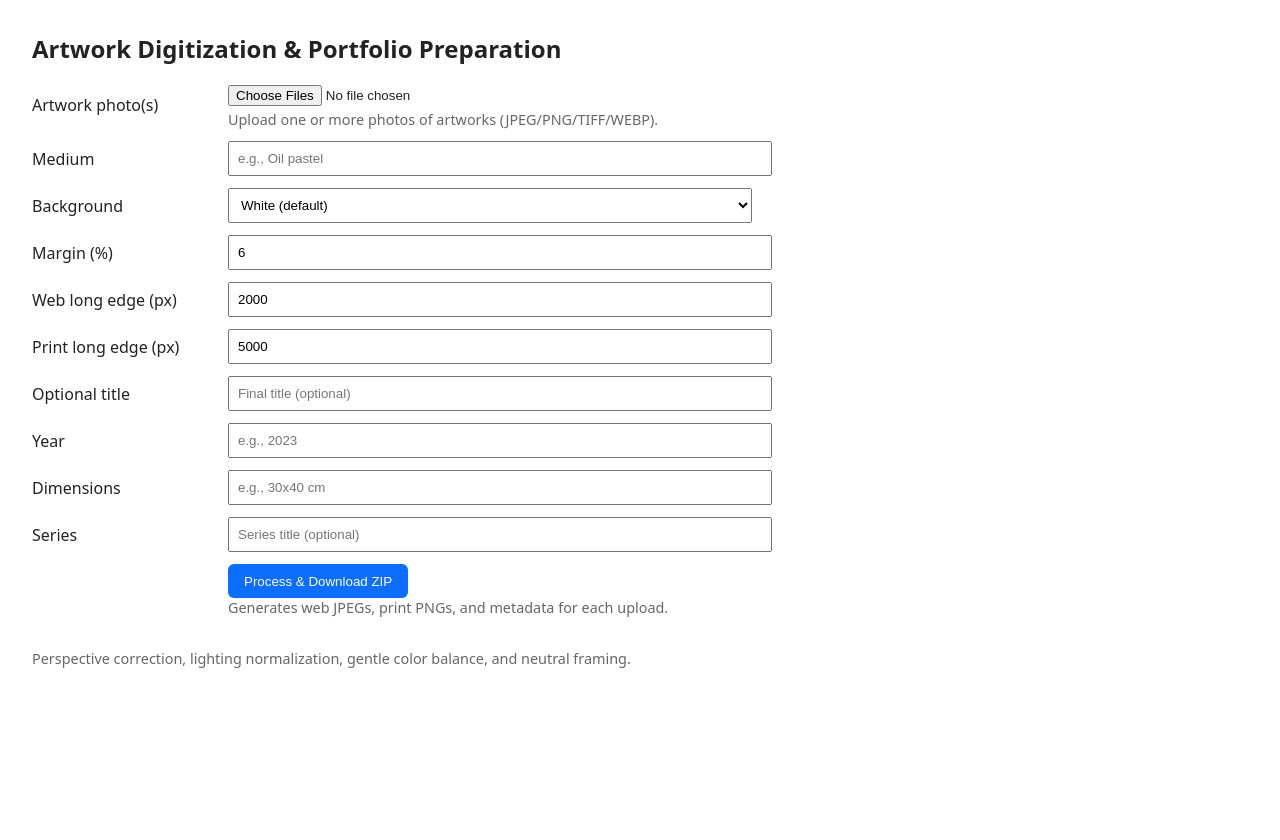
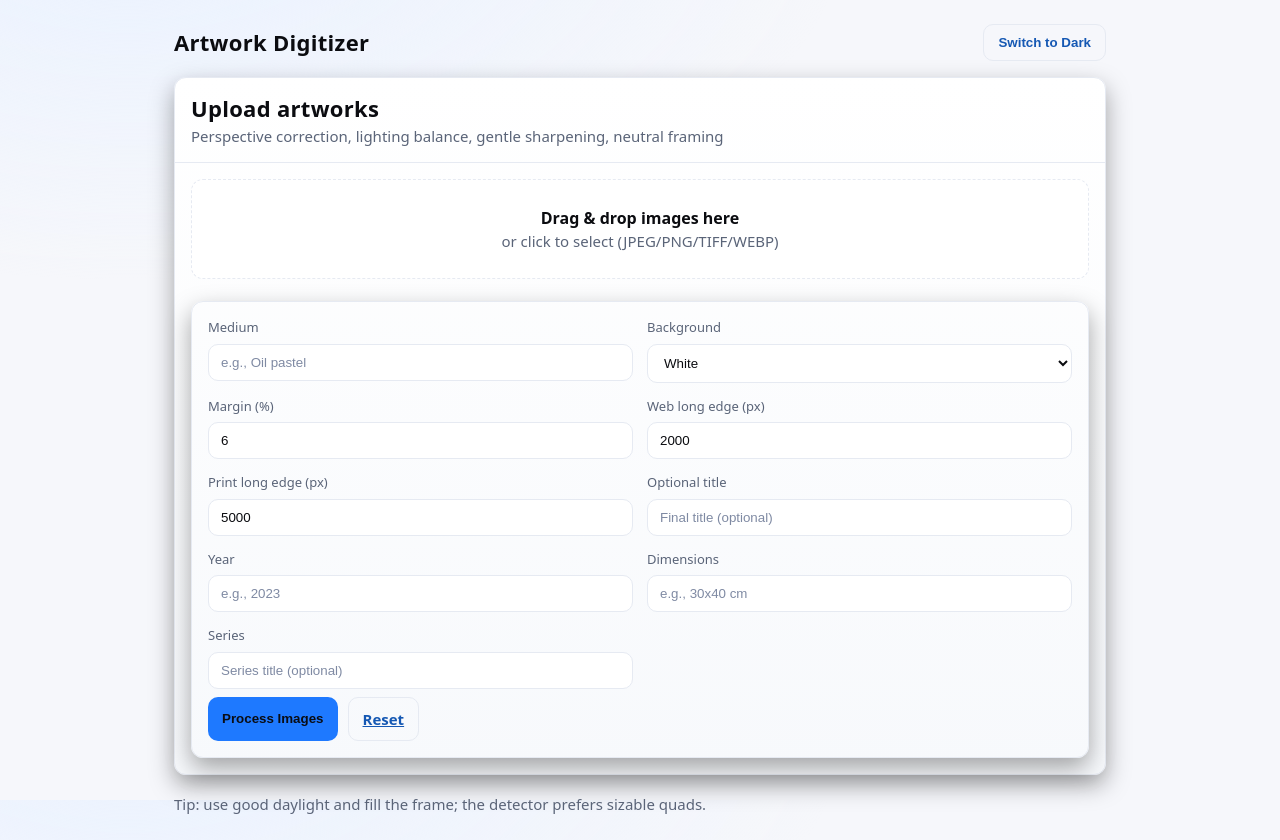
Before and after one commit to locke14/art_digitizer, a FastAPI app: page / in a window 1280 px wide. Before the commit the page ends 668 px from the top, so only its background shows below. Run offline with FastAPI, Linux system fonts and the light colour scheme.

Commit message:
Enhance WEB UI

```diff
--- a/web/app.py
+++ b/web/app.py
@@ -24,6 +24,7 @@ templates = Jinja2Templates(directory=str(BASE_DIR / "templates"))
 
 app = FastAPI(title="Artwork Digitizer", version="1.0.0")
 app.mount("/files", StaticFiles(directory=str(DATA_DIR)), name="files")
+app.mount("/static", StaticFiles(directory=str(BASE_DIR / "static")), name="static")
 
 
 @app.get("/", response_class=HTMLResponse)
@@ -133,6 +134,7 @@ async def result(request: Request, run_id: str):
             {
                 "title": entry.get("metadata", {}).get("title", "Untitled"),
                 "medium": entry.get("metadata", {}).get("medium", ""),
+                "tags": entry.get("metadata", {}).get("tags", []),
                 "web_url": f"/files/{run_id}/{web_rel.as_posix()}",
                 "print_url": f"/files/{run_id}/{prn_rel.as_posix()}",
                 "meta_url": f"/files/{run_id}/{meta_rel.as_posix()}",
--- /dev/null
+++ b/web/static/app.js
@@ -0,0 +1,75 @@
+(() => {
+  const $ = (sel, ctx=document) => ctx.querySelector(sel);
+  const $$ = (sel, ctx=document) => Array.from(ctx.querySelectorAll(sel));
+
+  const form = $('#form');
+  const input = $('#file-input');
+  const dz = $('.dropzone');
+  const preview = $('.preview-grid');
+  const submit = $('#submit');
+  const themeBtn = $('#theme-toggle');
+
+  // Drag and drop
+  ['dragenter','dragover'].forEach(ev => dz.addEventListener(ev, e => { e.preventDefault(); dz.classList.add('drag'); }));
+  ;['dragleave','drop'].forEach(ev => dz.addEventListener(ev, e => { e.preventDefault(); dz.classList.remove('drag'); }));
+  dz.addEventListener('drop', e => {
+    const files = Array.from(e.dataTransfer.files || []);
+    if (files.length) {
+      // Append files to input via DataTransfer
+      const dt = new DataTransfer();
+      Array.from(input.files || []).forEach(f => dt.items.add(f));
+      files.forEach(f => dt.items.add(f));
+      input.files = dt.files;
+      renderPreview();
+    }
+  });
+  dz.addEventListener('click', () => input?.click());
+  input?.addEventListener('change', renderPreview);
+
+  function renderPreview() {
+    if (!preview) return;
+    preview.innerHTML = '';
+    const files = Array.from(input.files || []);
+    files.slice(0, 24).forEach(f => {
+      if (!f.type.startsWith('image/')) return;
+      const div = document.createElement('div');
+      div.className = 'thumb';
+      const img = document.createElement('img');
+      const cap = document.createElement('div');
+      cap.className = 'cap';
+      cap.textContent = f.name;
+      div.appendChild(img);
+      div.appendChild(cap);
+      preview.appendChild(div);
+      const reader = new FileReader();
+      reader.onload = e => img.src = e.target.result;
+      reader.readAsDataURL(f);
+    });
+  }
+
+  // Submit UX
+  form?.addEventListener('submit', () => {
+    submit.disabled = true;
+    submit.innerHTML = '<span class="spinner"></span> Processing...';
+  });
+
+  // Theme persistence + toggle
+  const prefersLight = window.matchMedia && window.matchMedia('(prefers-color-scheme: light)').matches;
+  const savedTheme = localStorage.getItem('theme');
+  const initial = savedTheme || (prefersLight ? 'light' : 'dark');
+  document.documentElement.setAttribute('data-theme', initial);
+  updateThemeButton(initial);
+
+  themeBtn?.addEventListener('click', () => {
+    const cur = document.documentElement.getAttribute('data-theme') || 'dark';
+    const next = cur === 'dark' ? 'light' : 'dark';
+    document.documentElement.setAttribute('data-theme', next);
+    localStorage.setItem('theme', next);
+    updateThemeButton(next);
+  });
+
+  function updateThemeButton(theme) {
+    if (!themeBtn) return;
+    themeBtn.textContent = theme === 'dark' ? 'Switch to Light' : 'Switch to Dark';
+  }
+})();
--- /dev/null
+++ b/web/static/styles.css
@@ -0,0 +1,118 @@
+:root {
+  /* Default to dark variables; light overrides below */
+  --bg: #0b0c10;
+  --panel: #111318;
+  --panel-2: #151821;
+  --surface: #0f121a; /* inputs, dropzones */
+  --surface-2: #0d1017; /* subtle surfaces */
+  --text: #eef2ff;
+  --muted: #a7b0c3;
+  --accent: #70b8ff;
+  --accent-2: #9dd6ff;
+  --ok: #2ecc71;
+  --warn: #f39c12;
+  --danger: #ff5c5c;
+  --border: #232634;
+  color-scheme: dark;
+}
+
+[data-theme="dark"] {
+  /* Explicit dark theme (same as defaults) */
+  --bg: #0b0c10;
+  --panel: #111318;
+  --panel-2: #151821;
+  --surface: #0f121a;
+  --surface-2: #0d1017;
+  --text: #eef2ff;
+  --muted: #a7b0c3;
+  --accent: #70b8ff;
+  --accent-2: #9dd6ff;
+  --ok: #2ecc71;
+  --warn: #f39c12;
+  --danger: #ff5c5c;
+  --border: #232634;
+  color-scheme: dark;
+}
+
+[data-theme="light"] {
+  --bg: #f6f7fb;
+  --panel: #ffffff;
+  --panel-2: #f7f9fc;
+  --surface: #ffffff;
+  --surface-2: #f7f9fc;
+  --text: #0b0c10;
+  --muted: #5a6478;
+  --accent: #1e79ff;
+  --accent-2: #1558b3;
+  --ok: #219653;
+  --warn: #a56700;
+  --danger: #d12f2f;
+  --border: #e6eaf2;
+  color-scheme: light;
+}
+
+* { box-sizing: border-box; }
+html, body { height: 100%; }
+body {
+  margin: 0; padding: 0;
+  font: 15px/1.5 system-ui, -apple-system, Segoe UI, Roboto, Inter, sans-serif;
+  color: var(--text); background: radial-gradient(1200px 600px at 10% -10%, #172033 0, transparent 60%), var(--bg);
+}
+
+[data-theme="light"] body {
+  background: radial-gradient(1200px 600px at 10% -10%, #eaf2ff 0, transparent 60%), var(--bg);
+}
+
+.container { max-width: 980px; margin: 0 auto; padding: 24px; }
+.header { display: flex; align-items: center; justify-content: space-between; margin-bottom: 16px; }
+.title { font-size: 22px; font-weight: 700; letter-spacing: 0.3px; }
+.subtle { color: var(--muted); }
+
+.panel { background: linear-gradient(180deg, var(--panel), var(--panel-2)); border: 1px solid var(--border); border-radius: 12px; box-shadow: 0 10px 24px rgba(0,0,0,0.35), 0 1px 0 rgba(255,255,255,0.03) inset; }
+.panel .body { padding: 16px; }
+.panel .head { padding: 14px 16px; border-bottom: 1px solid var(--border); display: flex; justify-content: space-between; align-items: center; }
+
+.controls { display: grid; grid-template-columns: 1fr 1fr; gap: 14px; }
+.controls .field { display: flex; flex-direction: column; gap: 6px; }
+.controls .field label { color: var(--muted); font-size: 13px; }
+input[type="text"], input[type="number"], select {
+  background: var(--surface); color: var(--text); border: 1px solid var(--border);
+  padding: 10px 12px; border-radius: 10px; outline: none;
+}
+input::placeholder { color: #7f8aa3; }
+
+.actions { display: flex; gap: 10px; margin-top: 8px; }
+.btn { background: var(--accent); color: #0a0d14; border: 0; padding: 10px 14px; font-weight: 700; border-radius: 10px; cursor: pointer; }
+.btn.secondary { background: transparent; color: var(--accent-2); border: 1px solid var(--border); }
+.btn:disabled { opacity: 0.6; cursor: not-allowed; }
+
+.dropzone {
+  display: grid; place-items: center; text-align: center; gap: 8px; padding: 26px; border: 1px dashed var(--border); border-radius: 12px; background: var(--surface);
+}
+.dropzone.drag { border-color: var(--accent); box-shadow: 0 0 0 1px var(--accent) inset; }
+.dropzone .hint { color: var(--muted); }
+
+.preview-grid { display: grid; grid-template-columns: repeat(auto-fill, minmax(120px, 1fr)); gap: 10px; margin-top: 12px; }
+.thumb { border: 1px solid var(--border); background: var(--surface-2); border-radius: 10px; overflow: hidden; }
+.thumb img { display: block; width: 100%; height: 100px; object-fit: cover; }
+.thumb .cap { padding: 6px 8px; font-size: 12px; color: var(--muted); }
+
+.topbar { display: flex; align-items: center; gap: 8px; margin-bottom: 16px; }
+.link-btn { text-decoration: none; color: #0a0d14; background: var(--accent); padding: 8px 12px; border-radius: 10px; font-weight: 700; }
+.ghost { color: var(--accent-2); background: transparent; border: 1px solid var(--border); }
+
+.gallery { display: grid; grid-template-columns: repeat(auto-fill, minmax(260px, 1fr)); gap: 14px; }
+.card { background: linear-gradient(180deg, var(--panel), var(--panel-2)); border: 1px solid var(--border); border-radius: 12px; overflow: hidden; }
+.card .thumb { border: 0; background: var(--surface); }
+.card .thumb img { width: 100%; height: 200px; object-fit: cover; }
+.card .body { padding: 12px; }
+.meta { color: var(--muted); font-size: 13px; margin: 4px 0 8px; }
+.chips { display: flex; flex-wrap: wrap; gap: 6px; }
+.chip { background: var(--surface); border: 1px solid var(--border); color: var(--muted); padding: 4px 8px; border-radius: 999px; font-size: 12px; }
+
+.spinner { width: 18px; height: 18px; border: 2px solid #98c8ff; border-top-color: transparent; border-radius: 50%; display: inline-block; animation: spin 0.9s linear infinite; }
+@keyframes spin { to { transform: rotate(360deg); } }
+
+@media (max-width: 720px) {
+  .controls { grid-template-columns: 1fr; }
+}
--- a/web/templates/index.html
+++ b/web/templates/index.html
@@ -4,113 +4,96 @@
     <meta charset="utf-8" />
     <meta name="viewport" content="width=device-width, initial-scale=1" />
     <title>Artwork Digitizer</title>
-    <style>
-      body { font-family: system-ui, -apple-system, Segoe UI, Roboto, sans-serif; margin: 2rem; color: #222; }
-      h1 { font-size: 1.5rem; margin-bottom: 1rem; }
-      form { max-width: 720px; }
-      .row { display: flex; gap: 1rem; margin-bottom: 0.75rem; }
-      .row > label { width: 180px; display: flex; align-items: center; }
-      .row > div { flex: 1; }
-      input[type="text"], input[type="number"], select { width: 100%; padding: 0.5rem; }
-      input[type="file"] { padding: 0.25rem 0; }
-      button { background: #0d6efd; color: white; border: none; padding: 0.6rem 1rem; border-radius: 6px; cursor: pointer; }
-      button:disabled { background: #94b7ff; cursor: not-allowed; }
-      .hint { color: #666; font-size: 0.9rem; }
-      footer { margin-top: 2rem; color: #666; font-size: 0.9rem; }
-    </style>
+    <link rel="stylesheet" href="/static/styles.css" />
   </head>
   <body>
-    <h1>Artwork Digitization & Portfolio Preparation</h1>
-    <form id="form" method="post" action="/process" enctype="multipart/form-data">
-      <div class="row">
-        <label>Artwork photo(s)</label>
+    <div class="container">
+      <div class="header">
+        <div class="title">Artwork Digitizer</div>
         <div>
-          <input type="file" name="files" multiple accept="image/*" required />
-          <div class="hint">Upload one or more photos of artworks (JPEG/PNG/TIFF/WEBP).</div>
+          <button id="theme-toggle" class="btn secondary" type="button">Toggle Theme</button>
         </div>
       </div>
 
-      <div class="row">
+      <div class="panel">
+        <div class="head">
+          <div>
+            <div class="title">Upload artworks</div>
+            <div class="subtle">Perspective correction, lighting balance, gentle sharpening, neutral framing</div>
+          </div>
+        </div>
+        <div class="body">
+          <form id="form" method="post" action="/process" enctype="multipart/form-data">
+            <div class="dropzone" id="dropzone">
+              <div>
+                <div style="font-weight:700; font-size: 16px;">Drag & drop images here</div>
+                <div class="subtle">or click to select (JPEG/PNG/TIFF/WEBP)</div>
+              </div>
+              <input id="file-input" type="file" name="files" multiple accept="image/*" style="display:none" required />
+            </div>
+
+            <div class="preview-grid"></div>
+
+            <div style="height: 10px"></div>
+            <div class="panel" style="background: transparent; border-color: var(--border);">
+              <div class="body">
+                <div class="controls">
+                  <div class="field">
                     <label>Medium</label>
-        <div>
                     <input type="text" name="medium" placeholder="e.g., Oil pastel" required />
                   </div>
-      </div>
-
-      <div class="row">
+                  <div class="field">
                     <label>Background</label>
-        <div>
                     <select name="bg">
-            <option value="white" selected>White (default)</option>
+                      <option value="white" selected>White</option>
                       <option value="gray">Gray</option>
                       <option value="black">Black</option>
                     </select>
                   </div>
+                  <div class="field">
+                    <label>Margin (%)</label>
+                    <input type="number" name="margin" min="0" max="30" value="{{ defaults.margin }}" />
                   </div>
-
-      <div class="row">
-        <label>Margin (%)</label>
-        <div>
-          <input type="number" name="margin" min="0" max="30" value="{{ defaults.margin }}" />
+                  <div class="field">
+                    <label>Web long edge (px)</label>
+                    <input type="number" name="web_long_edge" min="500" max="8000" value="{{ defaults.web_long_edge }}" />
+                  </div>
+                  <div class="field">
+                    <label>Print long edge (px)</label>
+                    <input type="number" name="print_long_edge" min="1000" max="12000" value="{{ defaults.print_long_edge }}" />
+                  </div>
+                  <div class="field">
+                    <label>Optional title</label>
+                    <input type="text" name="title" placeholder="Final title (optional)" />
+                  </div>
+                  <div class="field">
+                    <label>Year</label>
+                    <input type="text" name="year" placeholder="e.g., 2023" />
+                  </div>
+                  <div class="field">
+                    <label>Dimensions</label>
+                    <input type="text" name="dims" placeholder="e.g., 30x40 cm" />
+                  </div>
+                  <div class="field">
+                    <label>Series</label>
+                    <input type="text" name="series" placeholder="Series title (optional)" />
+                  </div>
+                </div>
+                <div class="actions">
+                  <button id="submit" class="btn" type="submit">Process Images</button>
+                  <a class="btn secondary" href="/">Reset</a>
+                </div>
+              </div>
+            </div>
+          </form>
         </div>
       </div>
 
-      <div class="row">
-        <label>Web long edge (px)</label>
-        <div>
-          <input type="number" name="web_long_edge" min="500" max="8000" value="{{ defaults.web_long_edge }}" />
+      <div style="margin-top: 18px" class="subtle">
+        Tip: use good daylight and fill the frame; the detector prefers sizable quads.
       </div>
     </div>
 
-      <div class="row">
-        <label>Print long edge (px)</label>
-        <div>
-          <input type="number" name="print_long_edge" min="1000" max="12000" value="{{ defaults.print_long_edge }}" />
-        </div>
-      </div>
-
-      <div class="row">
-        <label>Optional title</label>
-        <div><input type="text" name="title" placeholder="Final title (optional)" /></div>
-      </div>
-      <div class="row">
-        <label>Year</label>
-        <div><input type="text" name="year" placeholder="e.g., 2023" /></div>
-      </div>
-      <div class="row">
-        <label>Dimensions</label>
-        <div><input type="text" name="dims" placeholder="e.g., 30x40 cm" /></div>
-      </div>
-      <div class="row">
-        <label>Series</label>
-        <div><input type="text" name="series" placeholder="Series title (optional)" /></div>
-      </div>
-
-      <div class="row">
-        <label></label>
-        <div>
-          <button id="submit" type="submit">Process & Download ZIP</button>
-          <div class="hint">Generates web JPEGs, print PNGs, and metadata for each upload.</div>
-        </div>
-      </div>
-    </form>
-
-    <footer>
-      <div>Perspective correction, lighting normalization, gentle color balance, and neutral framing.</div>
-    </footer>
-
-    <script>
-      const form = document.getElementById('form');
-      const submitBtn = document.getElementById('submit');
-      form.addEventListener('submit', () => {
-        submitBtn.disabled = true;
-        submitBtn.textContent = 'Processing...';
-        setTimeout(() => {
-          // re-enable after navigation back (best-effort UX)
-          submitBtn.disabled = false;
-          submitBtn.textContent = 'Process & Download ZIP';
-        }, 10000);
-      });
-    </script>
+    <script src="/static/app.js"></script>
   </body>
   </html>
```
Also changed, not shown: web/templates/result.html (+18 -28 lines). Lines whose indentation alone changed are shown as unchanged.
